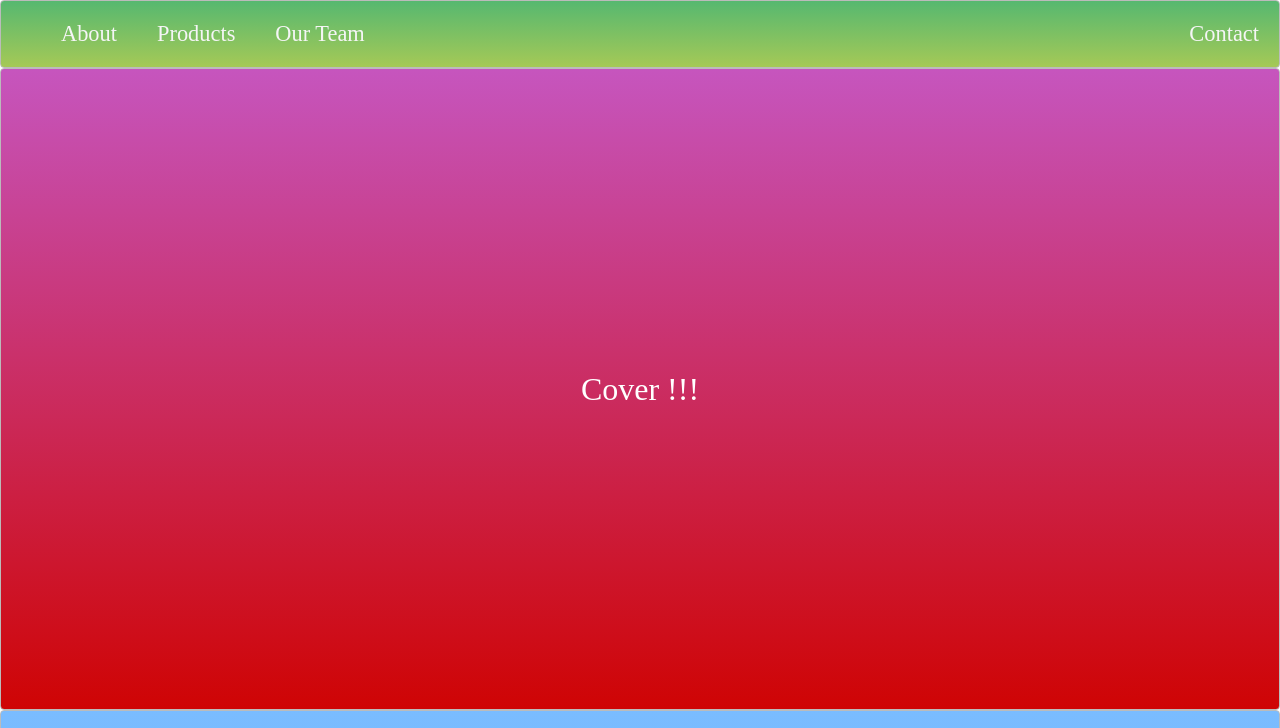
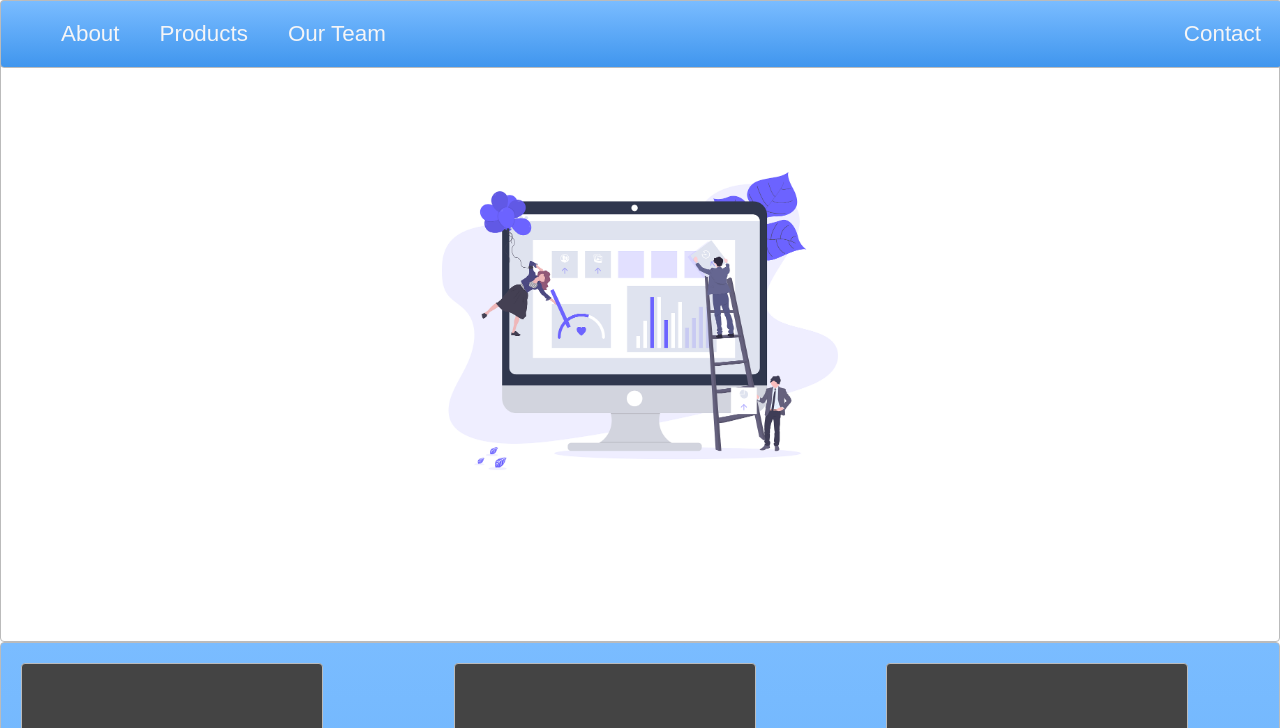
Before and after one commit to Eyosias1/setup-layout, a plain HTML site: page index.html in a window 1280 px wide. Shown: the top 728 px of the page. Drawn offline with Linux system fonts and the light colour scheme.

Commit message:
prettified my starter website

```diff
--- a/index.html
+++ b/index.html
@@ -6,7 +6,7 @@
   <meta name="viewport" content="width=device-width, initial-scale=1.0">
 </head>
 <body>
-    <nav class="zone green">
+    <nav class="zone blue sticky">
       <ul class="main-nav">
         <li ><a href="#">About</a></li>
         <li ><a href="#">Products</a></li>
@@ -14,7 +14,7 @@
         <li class="push"><a href="">Contact</a></li>
       </ul>
     </nav>
-    <div class="container zone red">Cover !!!</div>
+    <div class="container zone"><img class="cover" src="img/undraw.png" alt=""></div>
     <div class="zone blue grid-wrapper">
       <div class="box zone">
         <img src="img/files_2.png" alt="data storage">
--- a/style.css
+++ b/style.css
@@ -1,12 +1,9 @@
 body {
   margin: auto 0;
-
+  font-family: Arial, Helvetica, sans-serif;
 }
 .zone {
-    /* padding:30px 50px;
-    margin:40px 60px; */
     cursor:pointer;
-    /* display:inline-block; */
     color:#FFF;
     font-size:2em;
     border-radius:4px;
@@ -21,6 +18,15 @@ body {
     box-shadow:rgba(0,0,0,0.8) 0px 5px 15px, inset rgba(0,0,0,0.15) 0px -10px 20px;
 }
 
+.box:hover {
+    -webkit-transform: rotate(-7deg);
+    -moz-transform: rotate(-7deg);
+    -o-transform: rotate(-7deg);
+    transform: rotate(-7deg)
+}
+/***********************************************************************
+ *  Nav Bar
+ **********************************************************************/
 @media only screen and (max-width: 600px) {
   .main-nav {
     font-size: 0.5em;
@@ -49,17 +55,26 @@ a {
   text-decoration: none;
 }
 
-/* Cover style */
-
+.sticky {
+  position: fixed;
+  top: 0;
+  width: 100%;
+}
+/***********************************************************************
+ *  Cover
+ **********************************************************************/
 .container {
   display: flex;
   align-items: center;
   justify-content: center;
   height: 80vh; /* 80 percent */
 }
-
-/* Grid  */
-
+.cover {
+  width: 30rem;
+}
+/***********************************************************************
+ *  Grid Panel
+ **********************************************************************/
 .grid-wrapper {
   display: grid;
   gap: 20px;
@@ -78,6 +93,9 @@ a {
   width: 40px;
 }
 
+/***********************************************************************
+ *  Footer
+ **********************************************************************/
 footer {
   text-align: center;
 }
```
